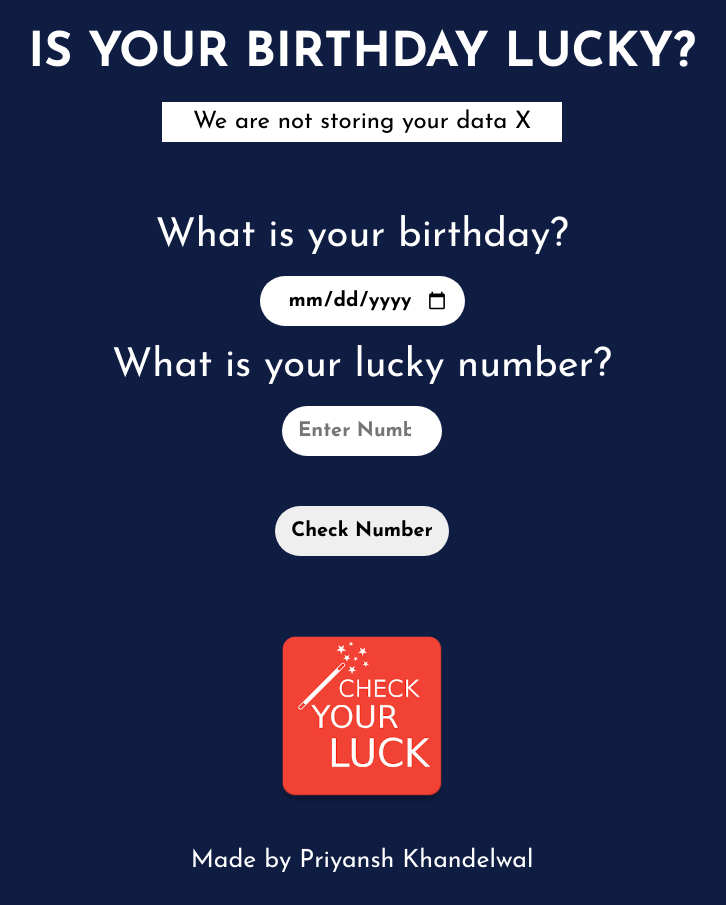
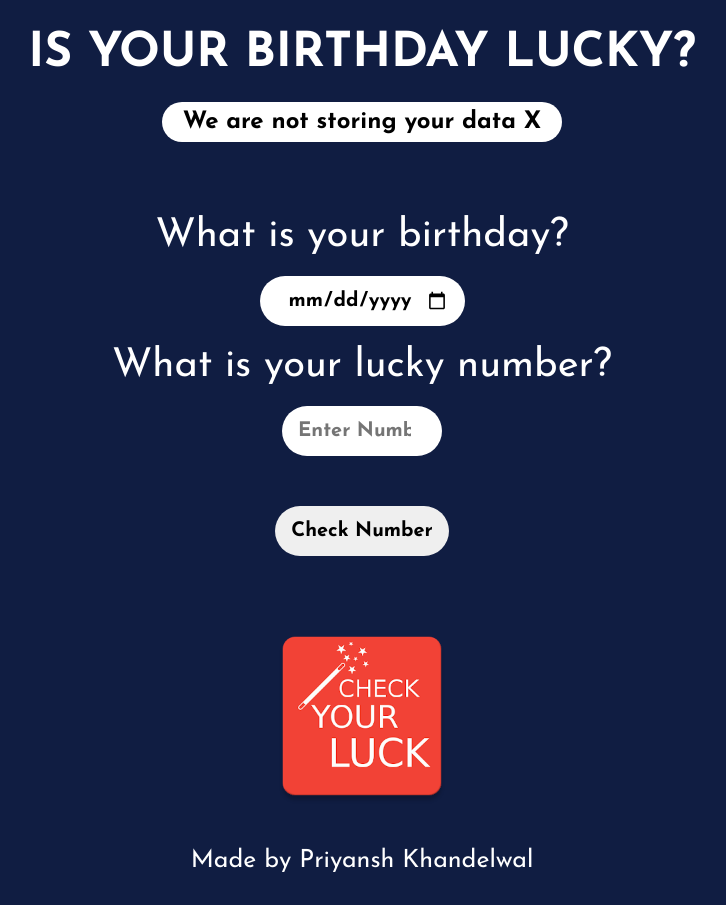
Before and after one commit to priyanshk20/lucky-birthday, a plain HTML site: page index.html in a window 1280 px wide. Shown: the whole page, without its empty margins (278-1004 px from the left). Drawn offline with Linux system fonts and the light colour scheme.

Commit message:
added data not storing mssg

```diff
--- a/styles.css
+++ b/styles.css
@@ -102,10 +102,12 @@ input,button{
     margin:1.5rem;
     background-color:white;
     padding: 0.5rem;
+    border-radius:25px;
 }
 
 .info p{
     font-size: 1.5em;
+    font-weight: bold;
 }
 
 .info span{
```
Also changed, not shown: index.html (+1 -1 lines).
